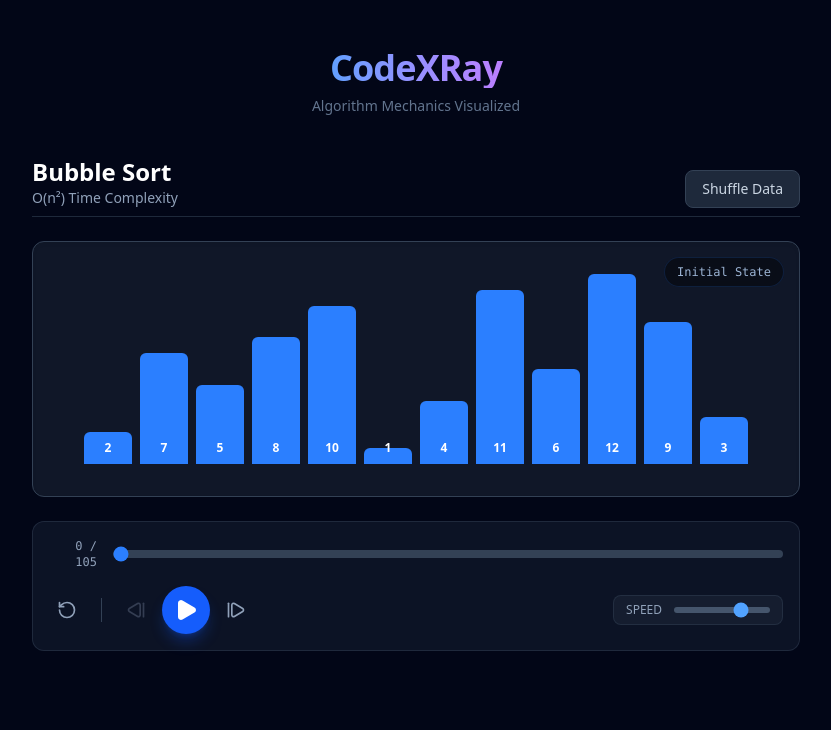
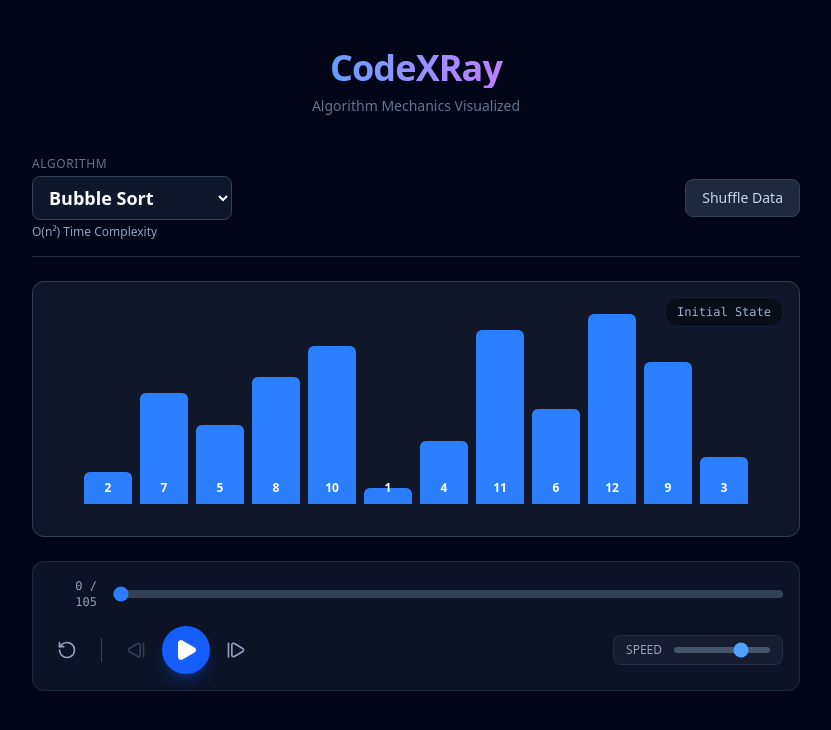
Before and after one commit to ningzio/CodeXRay, a React (Vite) app: page / in a window 1280 px wide. Shown: the top 730 px of the page, without its empty margins (224-1055 px from the left). Built offline with nearby package versions, Linux system fonts and the light colour scheme.

Commit message:
feat: implement Quick Sort algorithm and selector

```diff
--- a/src/App.tsx
+++ b/src/App.tsx
@@ -1,8 +1,10 @@
 import { useState } from 'react';
 import { bubbleSort } from './modules/Sorting/algorithms/bubbleSort';
+import { quickSort } from './modules/Sorting/algorithms/quickSort';
 import { SortingVisualizer } from './modules/Sorting/components/SortingVisualizer';
 import { PlayerControls } from './components/ui/PlayerControls';
 import { useAlgorithmPlayer } from './hooks/useAlgorithmPlayer';
+import type { AlgorithmGenerator } from './types';
 
 // Generate a random array of distinct numbers
 const generateRandomArray = (length = 10) => {
@@ -14,13 +16,29 @@ const generateRandomArray = (length = 10) => {
   return arr;
 };
 
+const ALGORITHMS: Record<string, { name: string; func: AlgorithmGenerator<number[]>; complexity: string }> = {
+  bubble: {
+    name: 'Bubble Sort',
+    func: bubbleSort,
+    complexity: 'O(n²)',
+  },
+  quick: {
+    name: 'Quick Sort',
+    func: quickSort,
+    complexity: 'O(n log n)',
+  },
+};
+
 function App() {
   // Initial data state
   const [data, setData] = useState(() => generateRandomArray(12));
+  const [selectedAlgoKey, setSelectedAlgoKey] = useState<string>('bubble');
+
+  const selectedAlgo = ALGORITHMS[selectedAlgoKey];
 
   // Initialize the player hook
   const player = useAlgorithmPlayer({
-    algorithm: bubbleSort,
+    algorithm: selectedAlgo.func,
     initialData: data,
     initialSpeed: 300,
   });
@@ -43,14 +61,26 @@ function App() {
 
       <main className="w-full max-w-3xl space-y-6">
         {/* Top Bar: Algorithm Info & Actions */}
-        <div className="flex justify-between items-end pb-2 border-b border-slate-800">
-          <div>
-            <h2 className="text-2xl font-semibold text-white">Bubble Sort</h2>
-            <p className="text-slate-400 text-sm">O(n²) Time Complexity</p>
+        <div className="flex flex-col sm:flex-row justify-between items-end sm:items-center gap-4 pb-4 border-b border-slate-800">
+          <div className="flex flex-col gap-1 w-full sm:w-auto">
+            <label className="text-xs text-slate-500 font-medium uppercase tracking-wider">Algorithm</label>
+            <select
+              value={selectedAlgoKey}
+              onChange={(e) => setSelectedAlgoKey(e.target.value)}
+              className="bg-slate-900 border border-slate-700 text-white text-lg font-semibold rounded-lg px-3 py-2 focus:outline-none focus:border-blue-500 focus:ring-1 focus:ring-blue-500 w-full sm:min-w-[200px]"
+            >
+              {Object.entries(ALGORITHMS).map(([key, algo]) => (
+                <option key={key} value={key}>
+                  {algo.name}
+                </option>
+              ))}
+            </select>
+            <p className="text-slate-400 text-xs">{selectedAlgo.complexity} Time Complexity</p>
           </div>
+
           <button
             onClick={handleShuffle}
-            className="px-4 py-2 bg-slate-800 hover:bg-slate-700 text-slate-300 text-sm font-medium rounded-lg transition-colors border border-slate-700"
+            className="px-4 py-2 bg-slate-800 hover:bg-slate-700 text-slate-300 text-sm font-medium rounded-lg transition-colors border border-slate-700 whitespace-nowrap"
           >
             Shuffle Data
           </button>
--- /dev/null
+++ b/src/modules/Sorting/algorithms/quickSort.ts
@@ -0,0 +1,82 @@
+import type { AlgorithmGenerator, AlgorithmStep } from "../../../types";
+
+export const quickSort: AlgorithmGenerator<number[]> = function* (inputArray: number[]) {
+  const arr = [...inputArray];
+  const n = arr.length;
+
+  yield {
+    state: [...arr],
+    log: "Starting Quick Sort...",
+    highlightIndices: [],
+    secondaryIndices: []
+  };
+
+  yield* _quickSort(arr, 0, n - 1);
+
+  yield {
+    state: [...arr],
+    log: "Sorting completed!",
+    highlightIndices: [],
+    secondaryIndices: []
+  };
+};
+
+function* _quickSort(arr: number[], low: number, high: number): Generator<AlgorithmStep<number[]>, void, unknown> {
+  if (low < high) {
+    // Partition the array and get the pivot index
+    const pi = yield* partition(arr, low, high);
+
+    // Recursively sort elements before partition and after partition
+    yield* _quickSort(arr, low, pi - 1);
+    yield* _quickSort(arr, pi + 1, high);
+  }
+}
+
+function* partition(arr: number[], low: number, high: number): Generator<AlgorithmStep<number[]>, number, unknown> {
+  const pivot = arr[high]; // Choosing the last element as pivot
+  let i = low - 1; // Index of smaller element
+
+  yield {
+    state: [...arr],
+    log: `Partitioning [${low}...${high}] with Pivot ${pivot}`,
+    highlightIndices: [high],
+    secondaryIndices: [high] // Pivot indicated by secondary color
+  };
+
+  for (let j = low; j < high; j++) {
+    // If current element is smaller than the pivot
+    yield {
+        state: [...arr],
+        log: `Comparing ${arr[j]} < Pivot (${pivot})?`,
+        highlightIndices: [j, high],
+        secondaryIndices: [high]
+    };
+
+    if (arr[j] < pivot) {
+      i++;
+      // Swap arr[i] and arr[j]
+      [arr[i], arr[j]] = [arr[j], arr[i]];
+
+      if (i !== j) {
+          yield {
+            state: [...arr],
+            log: `Swapped ${arr[i]} and ${arr[j]}`,
+            highlightIndices: [i, j],
+            secondaryIndices: [high]
+          };
+      }
+    }
+  }
+
+  // Swap arr[i+1] and arr[high] (or pivot)
+  [arr[i + 1], arr[high]] = [arr[high], arr[i + 1]];
+
+  yield {
+    state: [...arr],
+    log: `Placed Pivot ${pivot} at index ${i + 1}`,
+    highlightIndices: [i + 1, high],
+    secondaryIndices: [i + 1]
+  };
+
+  return i + 1;
+}
```
